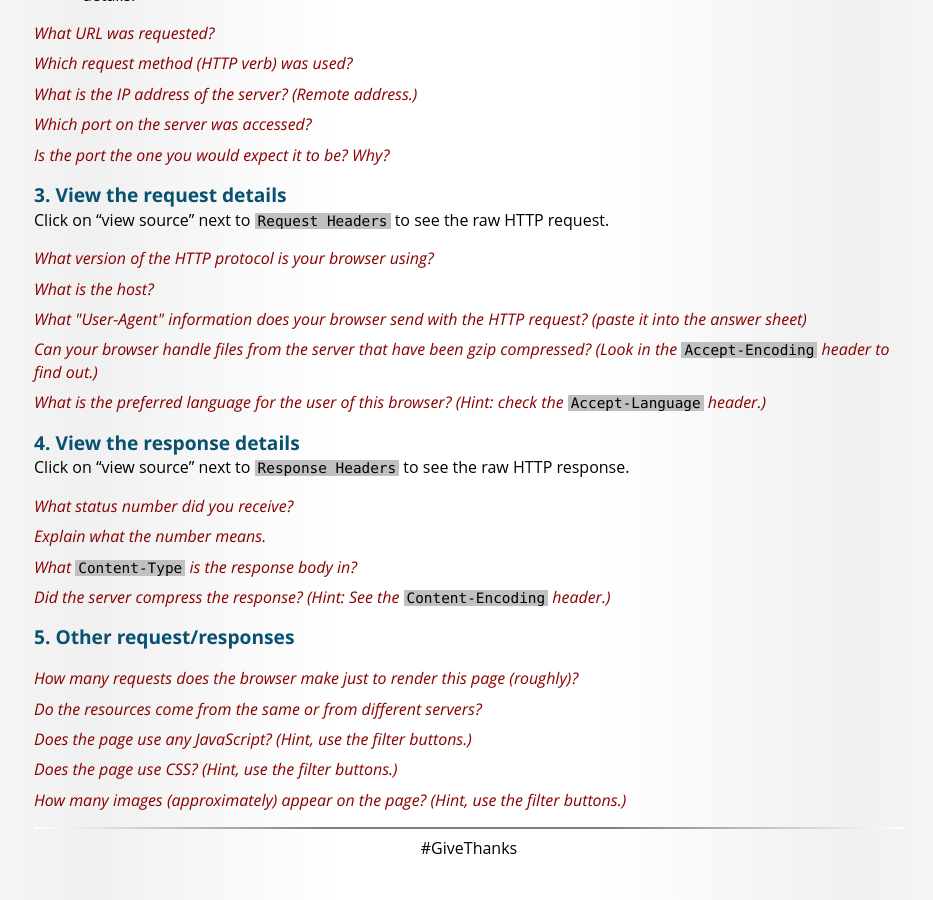
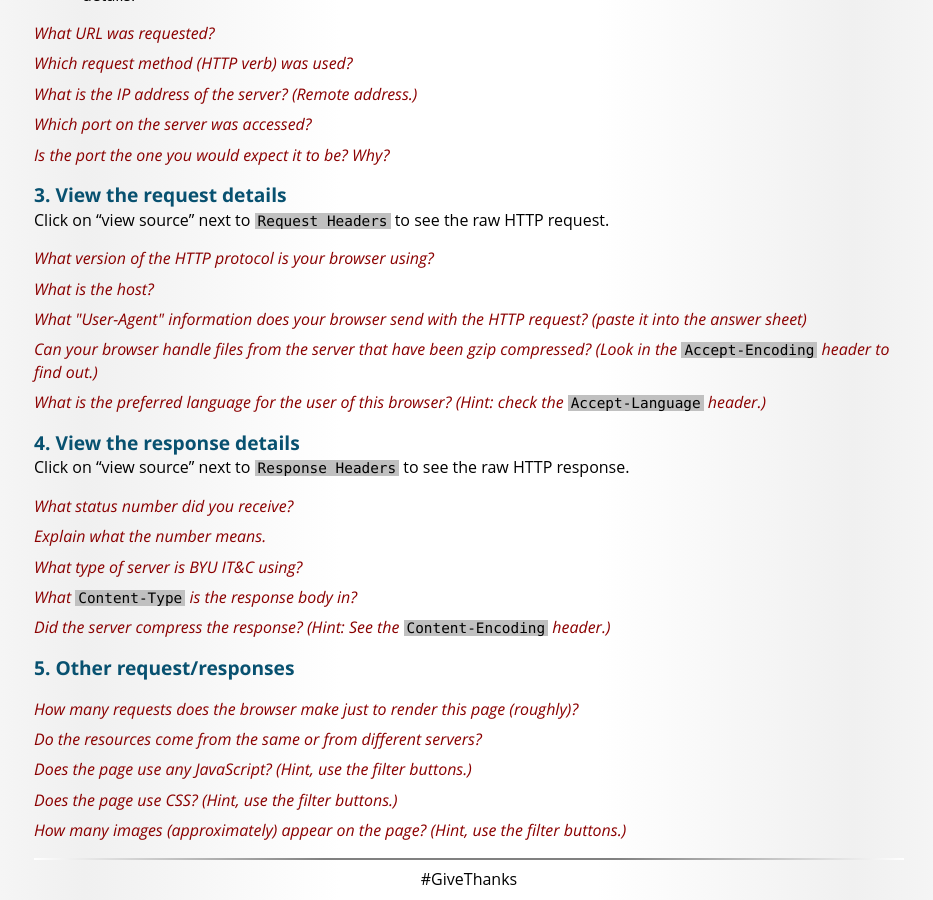
Before and after one commit to BYU-ITC-210/BYU-ITC-210.github.io, a Jekyll site: the page built from HW7-HTTP.md, in a window 1280 px wide and 900 px high, scrolled down 1338 px. Shown: the whole window, without its empty margins (171-1104 px from the left). Built offline with Jekyll 4.4.1, drawn with Linux system fonts in a browser that asks for light colours; some web fonts are replaced; before the commit the page ends 2208 px from its top, so only the background shows below that.

Commit message:
Update HW7-HTTP.md

```diff
--- a/HW7-HTTP.md
+++ b/HW7-HTTP.md
@@ -75,6 +75,7 @@ Click on "view source" next to `Response Headers` to see the raw HTTP response.
 <p>
 <div class="question">What status number did you receive?</div>
 <div class="question">Explain what the number means.</div>
+<div class="question">What type of server is BYU IT&C using?</div>
 <div class="question">What <code>Content-Type</code> is the response body in?</div>
 <div class="question">Did the server compress the response? (Hint: See the <code>Content-Encoding</code> header.)</div>
 </p>
```
